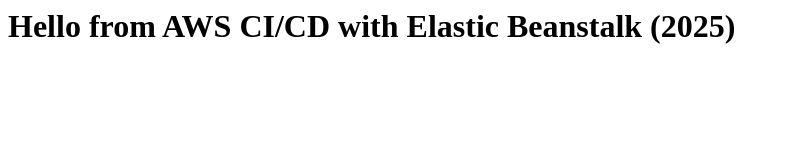
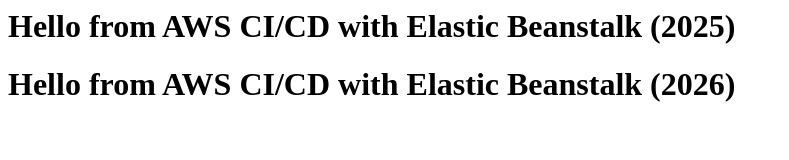
Before and after one commit to yashkanakiya/eb-node-api-ci-cd, a plain HTML site: page index.html in a window 1280 px wide. Shown: the whole page, without its empty margins (0-789 px from the left). Drawn offline with Linux system fonts and the light colour scheme.

Commit message:
Remove node.config file and update index.html to include additional header

```diff
--- a/index.html
+++ b/index.html
@@ -1 +1,2 @@
 <h1>Hello from AWS CI/CD with Elastic Beanstalk (2025)</h1>
+<h1>Hello from AWS CI/CD with Elastic Beanstalk (2026)</h1>
```
Also changed, not shown: 1 other file.
